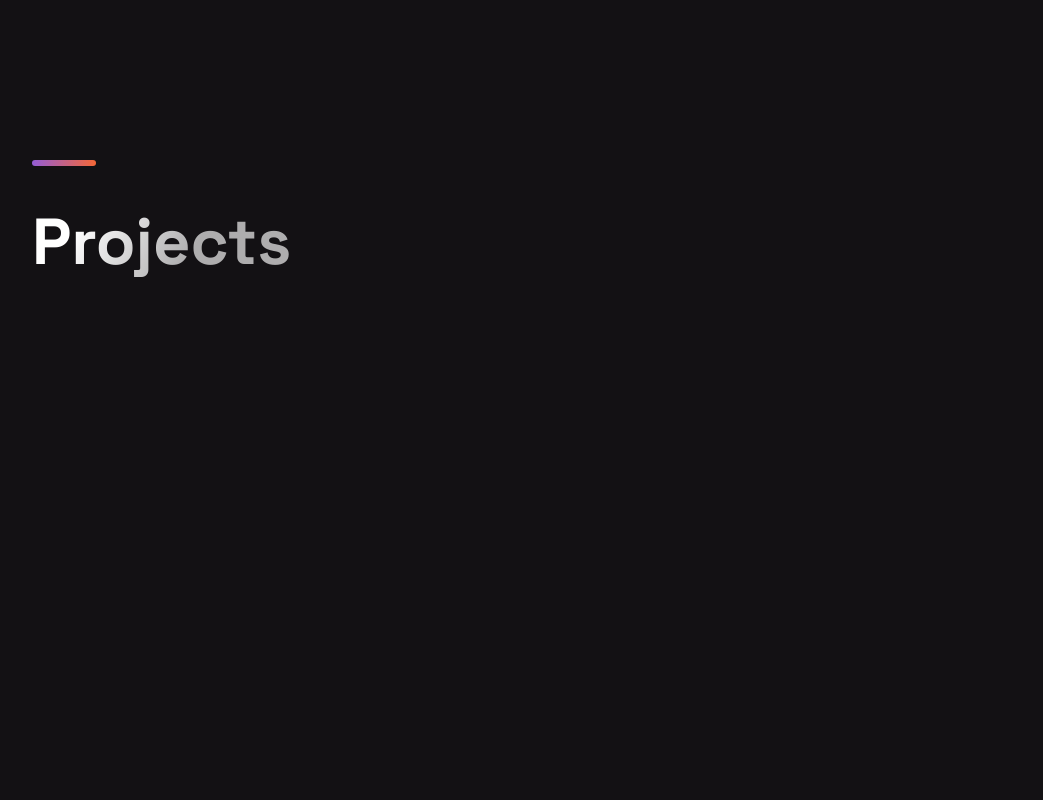
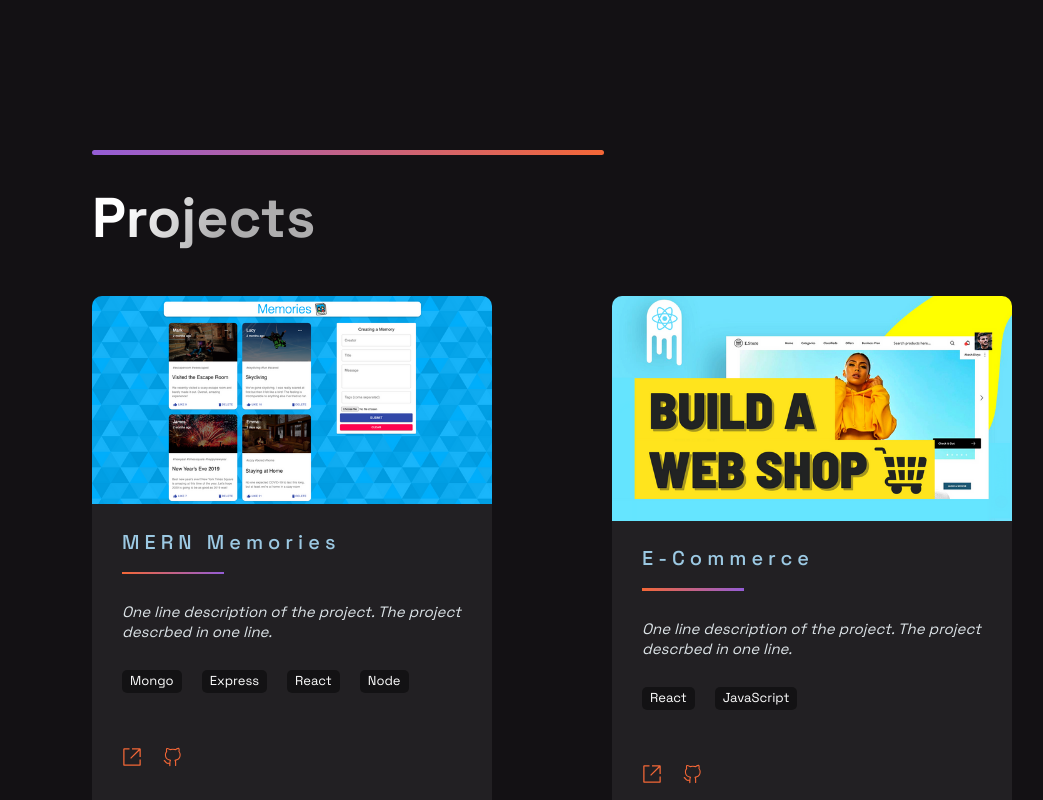
Before and after one commit to tlhysf/portfolio-nextjs, a Next.js app: page / in a window 1280 px wide. Shown: the part 680-1480 px from the top of the page, without its empty margins (88-1131 px from the left). Built offline with nearby package versions, Linux system fonts and the light colour scheme.

Commit message:
projects section added

```diff
--- a/src/components/Common/SectionStyles.js
+++ b/src/components/Common/SectionStyles.js
@@ -28,7 +28,7 @@ export const Section = styled.section`
 export const SectionTitle = styled.h2`
   font-weight: 800;
   font-size: ${(props) => (props.main ? "65px" : "56px")};
-  line-height: ${(props) => (props.main ? "72px" : "56px")};
+  line-height: ${(props) => (props.main ? "72px" : "65px")};
   width: max-content;
   max-width: 100%;
   background: linear-gradient(
@@ -58,6 +58,11 @@ export const SectionTitle = styled.h2`
     padding-bottom: ${(props) => (props.main ? "8px" : "0")};
     max-width: 100%;
   }
+
+  @media ${(props) => props.theme.breakpoints.xl} {
+    margin-left: ${(props) => (props.xMargin ? "6rem" : 0)};
+    margin-right: ${(props) => (props.xMargin ? "6rem" : 0)};
+  }
 `;
 
 export const SectionText = styled.p`
@@ -83,8 +88,8 @@ export const SectionText = styled.p`
 `;
 
 export const SectionDivider = styled.div`
-  width: 64px;
-  height: 6px;
+  width: 40vw;
+  height: 0.5rem;
   border-radius: 10px;
   background-color: #fff;
   background: ${(props) =>
@@ -92,16 +97,11 @@ export const SectionDivider = styled.div`
       ? "linear-gradient(270deg, #F46737 0%, #945DD6 100%)"
       : "linear-gradient(270deg, #13ADC7 0%, #945DD6 100%)"};
 
-  margin: ${(props) => (props.divider ? "4rem 0" : "")};
+  margin: ${(props) => (props.divider ? "3rem 0" : "")};
 
-  @media ${(props) => props.theme.breakpoints.md} {
-    width: 48px;
-    height: 4px;
-  }
-
-  @media ${(props) => props.theme.breakpoints.sm} {
-    width: 32px;
-    height: 2px;
+  @media ${(props) => props.theme.breakpoints.xl} {
+    margin-left: ${(props) => (props.xMargin ? "6rem" : 0)};
+    margin-right: ${(props) => (props.xMargin ? "6rem" : 0)};
   }
 `;
 export const SectionSubText = styled.p`
--- a/src/components/Common/Styles.js
+++ b/src/components/Common/Styles.js
@@ -2,6 +2,8 @@ import styled from "styled-components";
 
 const iconButton = (props) => props.theme.colors.iconButton;
 const zIndex = (props) => props.theme.zIndexes;
+
+export const boxShadow = "3px 3px 20px rgba(80, 78, 78, 0.5);";
 
 export const ButtonsWrapper = styled.div`
   display: flex;
@@ -100,3 +102,27 @@ export const SocialLinksFABContainer = styled.div`
   justify-content: center;
   align-items: center;
 `;
+
+export const TooltipPaper = styled.div`
+  display: ${(props) => (props.hover ? "flex" : "none")};
+
+  width: max-content;
+
+  position: absolute;
+  top: -6rem;
+  left: -50%;
+
+  transition: 0.6s ease;
+
+  background-color: #ffffff;
+  -webkit-backdrop-filter: blur(70px);
+  backdrop-filter: blur(70px);
+  box-shadow: ${boxShadow};
+  -moz-box-shadow: ${boxShadow};
+  -webkit-box-shadow: ${boxShadow};
+  color: black;
+
+  border-radius: 0.5rem;
+  padding: 1rem;
+  font-size: 1.5rem;
+`;
--- /dev/null
+++ b/src/components/Common/Tooltip.js
@@ -0,0 +1,19 @@
+import React, { useState } from "react";
+import { TooltipPaper } from "components/Common/Styles";
+
+const Tooltip = ({ children, content }) => {
+  const [hover, sethover] = useState(false);
+
+  return (
+    <div
+      style={{ position: "relative" }}
+      onMouseEnter={(e) => sethover(true)}
+      onMouseLeave={(e) => sethover(false)}
+    >
+      <TooltipPaper hover={hover}>{content}</TooltipPaper>
+      {children}
+    </div>
+  );
+};
+
+export default Tooltip;
--- a/src/components/Navbar/Styles.js
+++ b/src/components/Navbar/Styles.js
@@ -37,11 +37,13 @@ export const Paper = styled.div`
   align-content: center;
   justify-items: space-between;
   padding: 2rem 6rem;
+  margin-top: 0;
   transition: 0.6s ease;
 
   @media ${(props) => props.scroll.y <= 0} {
-    display: flex;
-    background-color: ${(props) => bg(props).secondary + "50"};
+    margin-top: 1rem;
+
+    background-color: #ffffff20;
 
     -webkit-backdrop-filter: blur(30px);
     backdrop-filter: blur(30px);
--- a/src/components/Projects/Projects.js
+++ b/src/components/Projects/Projects.js
@@ -1,18 +1,18 @@
 import React from "react";
 
 import {
-  BlogCard,
-  CardInfo,
-  ExternalLinks,
-  GridContainer,
-  HeaderThree,
+  Card,
+  Paragraph,
+  ExternalLink,
+  Grid,
+  Title,
   Hr,
+  Headline,
   Tag,
-  TagList,
-  TitleContent,
-  UtilityList,
-  Img,
-} from "components/Projects/ProjectsStyles";
+  ContentContainer,
+  List,
+  Image,
+} from "components/Projects/Styles";
 
 import {
   Section,
@@ -20,13 +20,49 @@ import {
   SectionTitle,
 } from "components/Common/SectionStyles";
 
+import Tooltip from "components/Common/Tooltip";
+
+import { VscGithubAlt, VscLinkExternal } from "react-icons/vsc";
+
 import { projects } from "data/projects";
 
+const renderProjects = projects.map(
+  ({ id, image, title, description, intro, tags, source, visit }) => (
+    <Card key={id}>
+      <Paragraph>{description}</Paragraph>
+      <Image src={image} />
+      <ContentContainer>
+        <Title lg>{title}</Title>
+        <Hr />
+        <Headline>{intro}</Headline>
+        <List>
+          {tags.map((tag, index) => (
+            <Tag key={tag + index}>{tag}</Tag>
+          ))}
+        </List>
+        <br />
+        <List>
+          <ExternalLink href={visit} target="_blank">
+            <Tooltip content="Demo">
+              <VscLinkExternal />
+            </Tooltip>
+          </ExternalLink>
+          <ExternalLink href={source} target="_blank">
+            <Tooltip content="Code">
+              <VscGithubAlt />
+            </Tooltip>
+          </ExternalLink>
+        </List>
+      </ContentContainer>
+    </Card>
+  )
+);
+
 const Projects = () => (
-  <Section fullHeight nopadding id="Projects">
-    <SectionDivider colorAlt divider />
-
-    <SectionTitle main>Projects</SectionTitle>
+  <Section nopadding id="Projects">
+    <SectionDivider colorAlt divider xMargin />
+    <SectionTitle xMargin>Projects</SectionTitle>
+    <Grid>{renderProjects}</Grid>
   </Section>
 );
 
--- /dev/null
+++ b/src/components/Projects/Styles.js
@@ -0,0 +1,127 @@
+import { boxShadow } from "components/Common/Styles";
+import styled from "styled-components";
+
+export const Grid = styled.section`
+  display: grid;
+  grid-template-columns: repeat(auto-fill, minmax(40rem, 1fr));
+  padding: 3rem 0;
+  place-items: center;
+  column-gap: 0rem;
+  row-gap: 6rem;
+  @media ${(props) => props.theme.breakpoints.sm} {
+    display: flex;
+    flex-direction: column;
+  }
+`;
+
+// Paragraph needs to be defined above/before Card for hover to work
+export const Paragraph = styled.p`
+  position: absolute;
+  top: 0;
+  left: 0;
+  width: 100%;
+  height: 100%;
+
+  display: flex;
+  align-items: center;
+  justify-content: center;
+  border: solid #00000000;
+  border-width: 0px 8rem;
+
+  background-color: #00000090;
+  color: #e4e6e7;
+  -webkit-backdrop-filter: blur(20px);
+  backdrop-filter: blur(20px);
+
+  font-size: 1.5rem;
+  line-height: 2.5rem;
+  text-align: justify;
+
+  opacity: 0;
+  transition: opacity 0.5s ease-in-out;
+`;
+
+export const Card = styled.div`
+  border-radius: 10px;
+  box-shadow: none;
+  width: 40rem;
+  height: 70vh;
+  overflow: hidden;
+  position: relative;
+  background-color: #ffffff10;
+  transition: 0.5s ease-in-out;
+
+  @media ${(props) => props.theme.breakpoints.sm} {
+    width: 90%;
+  }
+
+  &:hover {
+    box-shadow: ${boxShadow};
+  }
+  &:hover ${Paragraph} {
+    opacity: 1;
+  }
+`;
+
+export const Image = styled.img`
+  width: 100%;
+  object-fit: cover;
+  overflow: hidden;
+`;
+
+export const ContentContainer = styled.div`
+  width: 85%;
+  display: flex;
+  justify-content: center;
+  align-items: flex-start;
+  flex-direction: column;
+  row-gap: 1.8rem;
+  margin: 2.2rem auto;
+`;
+
+export const Title = styled.h3`
+  font-weight: 500;
+  font-size: 2rem;
+  letter-spacing: 0.5rem;
+  color: #9cc9e3;
+`;
+
+export const Hr = styled.hr`
+  width: 30%;
+  height: 0.25rem;
+  border: 0;
+  background: linear-gradient(90deg, #f46737 0%, #945dd6 100%);
+`;
+
+export const Headline = styled.div`
+  color: #dce3e7;
+  font-size: 1.5rem;
+  line-height: 2rem;
+  text-align: left;
+  font-style: italic;
+  margin: 1rem auto;
+`;
+
+export const List = styled.ul`
+  display: flex;
+  justify-content: flex-start;
+  flex-direction: row;
+  column-gap: 2rem;
+`;
+
+export const Tag = styled.li`
+  color: #fff;
+  font-size: 1.3rem;
+  padding: 0.4rem 0.8rem;
+  border-radius: 0.5rem;
+  background-color: #00000070;
+`;
+
+export const ExternalLink = styled.a`
+  color: #f46737;
+  font-size: 2rem;
+  transition: 0.5s;
+  &:hover {
+    color: #fff;
+  }
+`;
--- a/src/data/projects.js
+++ b/src/data/projects.js
@@ -1,6 +1,8 @@
 export const projects = [
   {
     title: "MERN Memories",
+    intro:
+      "One line description of the project. The project descrbed in one line.",
     description:
       "Using React, Node.js, Express & MongoDB you'll learn how to build a Full Stack MERN Application - from start to finish. The App is called Memories and it is a simple social media app that allows users to post interesting events that happened in their lives.",
     image: "/images/1.png",
@@ -11,6 +13,8 @@ export const projects = [
   },
   {
     title: "E-Commerce",
+    intro:
+      "One line description of the project. The project descrbed in one line.",
     description:
       "While building it you're going to learn many advanced React & JavaScript topics, as well as how to use Stripe for card transactions. On top of that, at the end of the video, you will have this unique and complex webshop app that you will be able to add to your portfolio. And trust me, e-commerce applications are impressive.",
     image: "/images/2.png",
@@ -21,6 +25,8 @@ export const projects = [
   },
   {
     title: "WebRTC App",
+    intro:
+      "One line description of the project. The project descrbed in one line.",
     description:
       "This is a code repository for the corresponding YouTube video. In this tutorial, we're going to build and deploy a React Video Chat Application using WebRTC.",
     image: "/images/3.jpg",
@@ -31,6 +37,8 @@ export const projects = [
   },
   {
     title: "Unichat",
+    intro:
+      "One line description of the project. The project descrbed in one line.",
     description:
       "This is a code repository for the corresponding video tutorial. In this video, we will create a full Realtime Chat Application",
     image: "/images/4.jpg",
@@ -39,4 +47,28 @@ export const projects = [
     visit: "https://google.com",
     id: 3,
   },
+  {
+    title: "WebRTC App",
+    intro:
+      "One line description of the project. The project descrbed in one line.",
+    description:
+      "This is a code repository for the corresponding YouTube video. In this tutorial, we're going to build and deploy a React Video Chat Application using WebRTC.",
+    image: "/images/3.jpg",
+    tags: ["React", "WebRTC"],
+    source: "https://google.com",
+    visit: "https://google.com",
+    id: 4,
+  },
+  {
+    title: "Unichat",
+    intro:
+      "One line description of the project. The project descrbed in one line.",
+    description:
+      "This is a code repository for the corresponding video tutorial. In this video, we will create a full Realtime Chat Application",
+    image: "/images/4.jpg",
+    tags: ["React", "ChatEngine", "Firebase"],
+    source: "https://google.com",
+    visit: "https://google.com",
+    id: 5,
+  },
 ];
```
Also changed, not shown: src/components/Projects/ProjectsStyles.js (deleted, +0 -112 lines).
